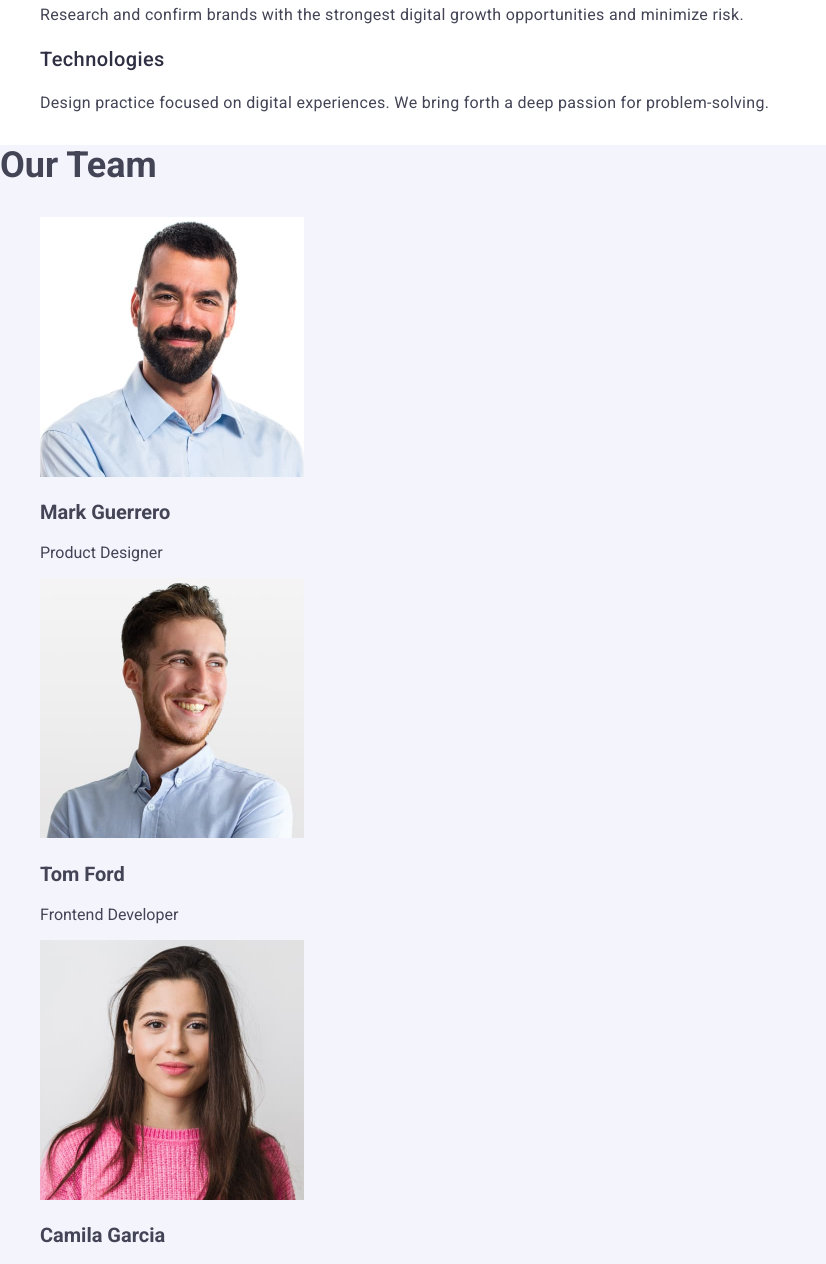
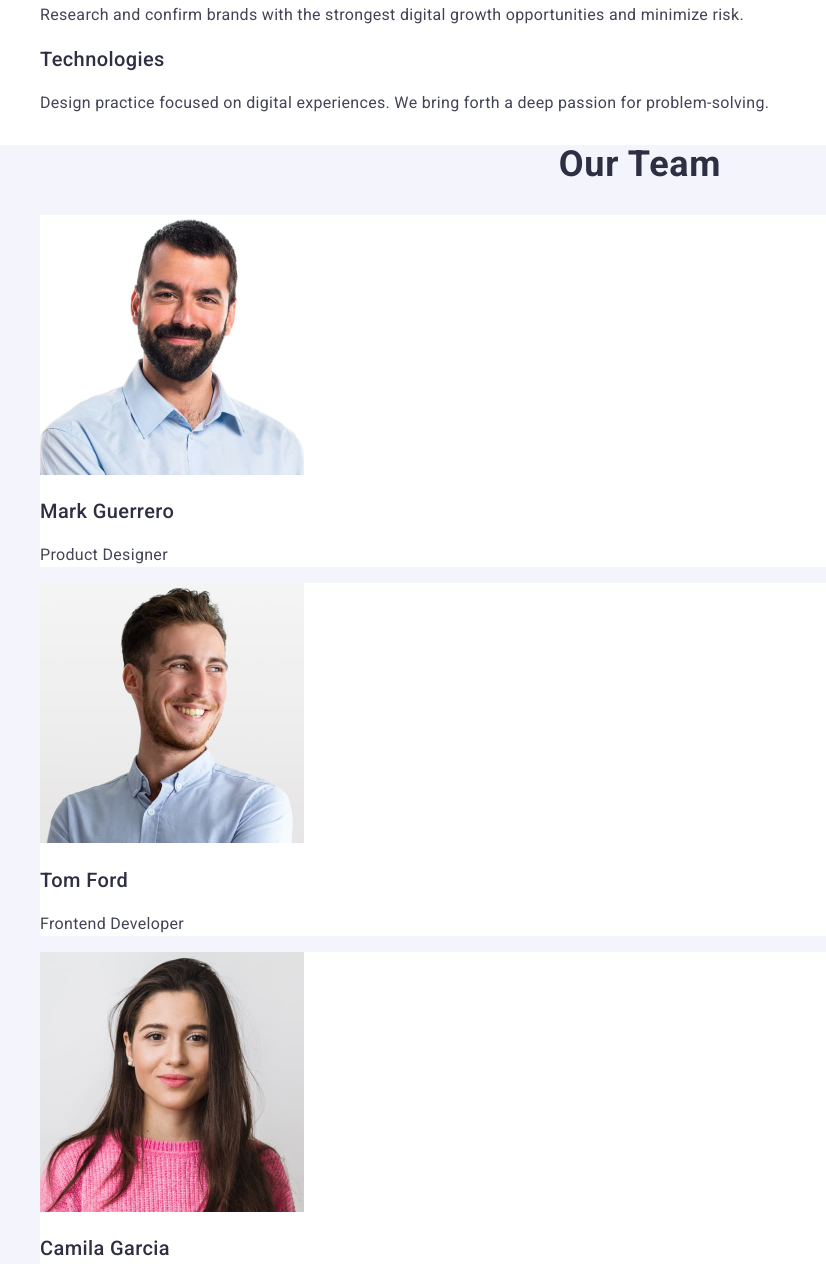
Before and after one commit to e-macro/goit-markup-hw-02, a plain HTML site: page index.html in a window 1280 px wide. Shown: the part 674-1938 px from the top of the page, without its empty margins (0-826 px from the left). Drawn offline with nearby package versions, Linux system fonts and the light colour scheme.

Commit message:
fixed section 3

```diff
--- a/css/styles.css
+++ b/css/styles.css
@@ -117,6 +117,31 @@ h3 {
     background-color: #F4F4FD;
 }
 
+.team-title {
+    line-height: 1.11;
+    text-align: center;
+    letter-spacing: 0.02em;
+    text-transform: capitalize;
+    color: #2e2f42;
+}
+
+.team-card {
+    background-color: #ffffff;
+}
+
+.team-member {
+    font-weight: 500;
+    line-height: 1.2;
+    letter-spacing: 0.02em;
+    color: #2e2f42;
+}
+
+.team-member-text {
+    font-size: 16px;
+    line-height: 1.5;
+    letter-spacing: 0.02em;
+}
+
 footer {
     background-color: #2e2f42;
 }
--- a/index.html
+++ b/index.html
@@ -88,47 +88,47 @@
         </ul>
       </section>
       <section class="team">
-        <h2>Our Team</h2>
+        <h2 class="team-title">Our Team</h2>
         <ul>
-          <li>
+          <li class="team-card">
             <img
               src="./images/Mark.jpg"
               alt="Mark Guerrero"
               width="264"
               height="260"
             />
-            <h3>Mark Guerrero</h3>
-            <p>Product Designer</p>
+            <h3 class="team-member">Mark Guerrero</h3>
+            <p class="team-member-text">Product Designer</p>
           </li>
-          <li>
+          <li class="team-card">
             <img
               src="./images/Tom.jpg"
               alt="Tom Ford"
               width="264"
               height="260"
             />
-            <h3>Tom Ford</h3>
-            <p>Frontend Developer</p>
+            <h3 class="team-member">Tom Ford</h3>
+            <p class="team-member-text">Frontend Developer</p>
           </li>
-          <li>
+          <li class="team-card">
             <img
               src="./images/Camila.jpg"
               alt="Camila Garcia"
               width="264"
               height="260"
             />
-            <h3>Camila Garcia</h3>
-            <p>Marketing</p>
+            <h3 class="team-member">Camila Garcia</h3>
+            <p class="team-member-text">Marketing</p>
           </li>
-          <li>
+          <li class="team-card">
             <img
               src="./images/Daniel.jpg"
               alt="Daniel Wilson"
               width="264"
               height="260"
             />
-            <h3>Daniel Wilson</h3>
-            <p>UI Designer</p>
+            <h3 class="team-member">Daniel Wilson</h3>
+            <p class="team-member-text">UI Designer</p>
           </li>
         </ul>
       </section>
```
